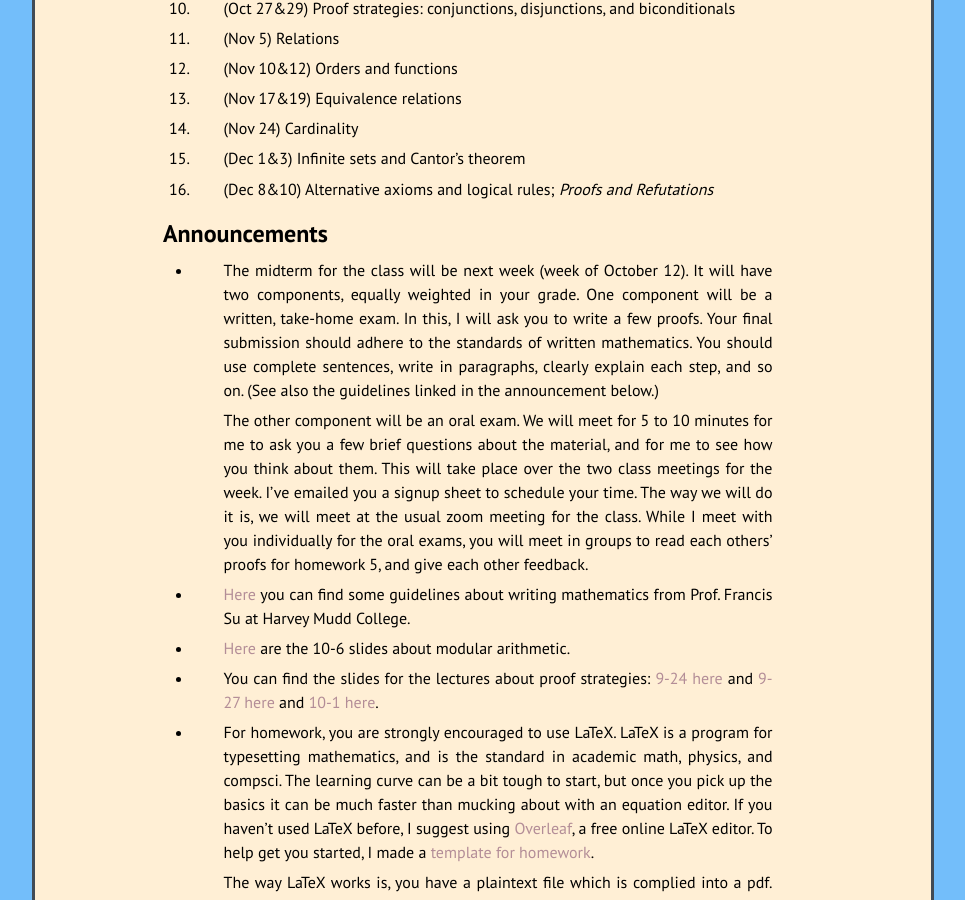
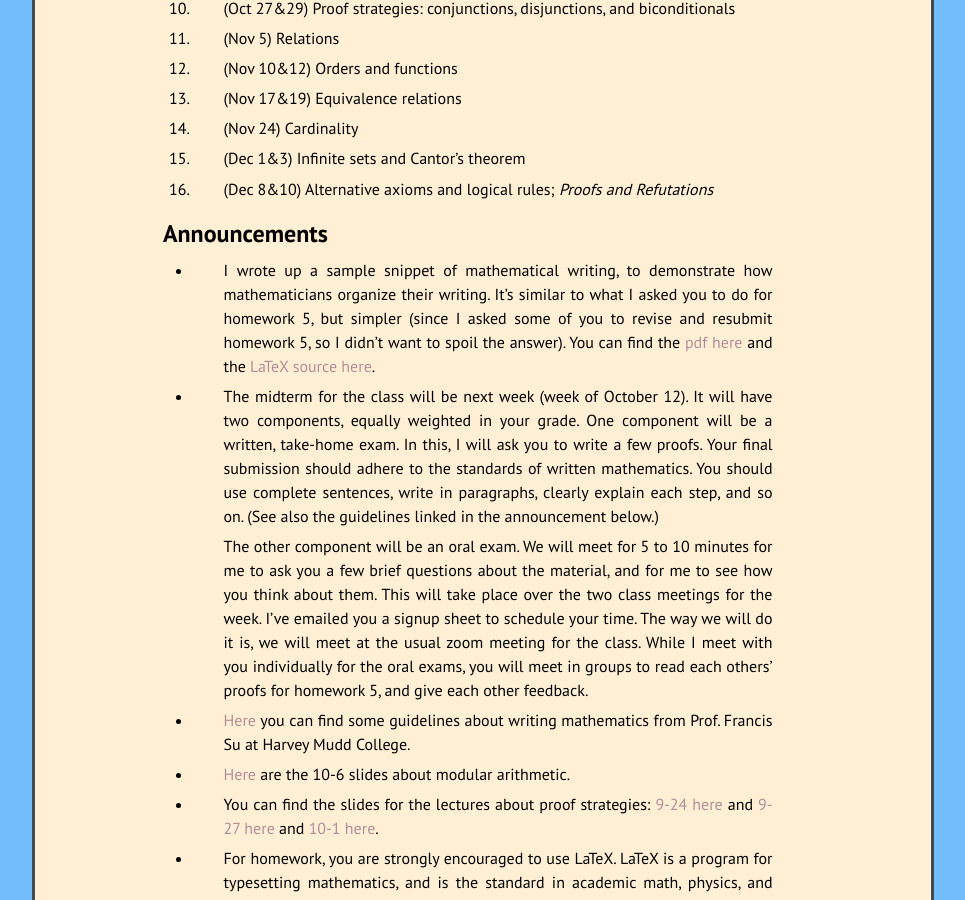
Before and after one commit to kamerynjw/kamerynjw.github.io, a Jekyll site: the page built from teaching/2020/math321.md, in a window 1280 px wide and 900 px high, scrolled down 961 px. Shown: the whole window, without its empty margins (157-1122 px from the left). Built offline with Jekyll 4.4.1, drawn with Linux system fonts in a browser that asks for light colours; nearby versions of some CDN libraries; formulas are drawn with MathJax 3.

Commit message:
added sample solution

```diff
--- a/teaching/2020/math321.md
+++ b/teaching/2020/math321.md
@@ -66,6 +66,8 @@ Tentative Weekly Schedule
 Announcements
 -------------
 
+* I wrote up a sample snippet of mathematical writing, to demonstrate how mathematicians organize their writing. It's similar to what I asked you to do for homework 5, but simpler (since I asked some of you to revise and resubmit homework 5, so I didn't want to spoil the answer). You can find the [pdf here]({{ page.url}}sol5.pdf) and the [LaTeX source here]({{ page.url}}sol5.pdf).
+
 * The midterm for the class will be next week (week of October 12). It will have two components, equally weighted in your grade. One component will be a written, take-home exam. In this, I will ask you to write a few proofs. Your final submission should adhere to the standards of written mathematics. You should use complete sentences, write in paragraphs, clearly explain each step, and so on. (See also the guidelines linked in the announcement below.)
 
     The other component will be an oral exam. We will meet for 5 to 10 minutes for me to ask you a few brief questions about the material, and for me to see how you think about them. This will take place over the two class meetings for the week. I've emailed you a signup sheet to schedule your time. The way we will do it is, we will meet at the usual zoom meeting for the class. While I meet with you individually for the oral exams, you will meet in groups to read each others' proofs for homework 5, and give each other feedback.
```
Also changed, not shown: 2 other files.
